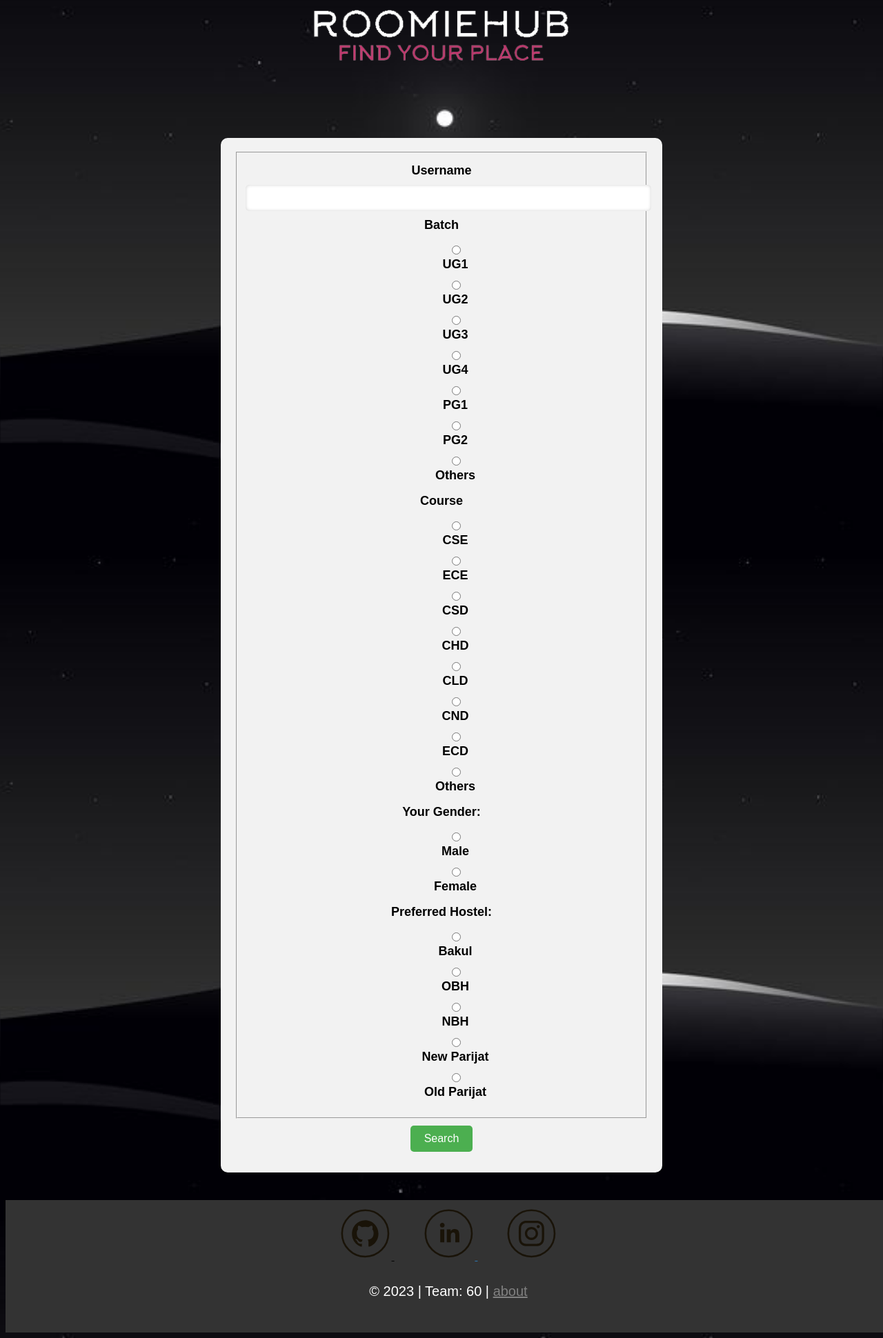
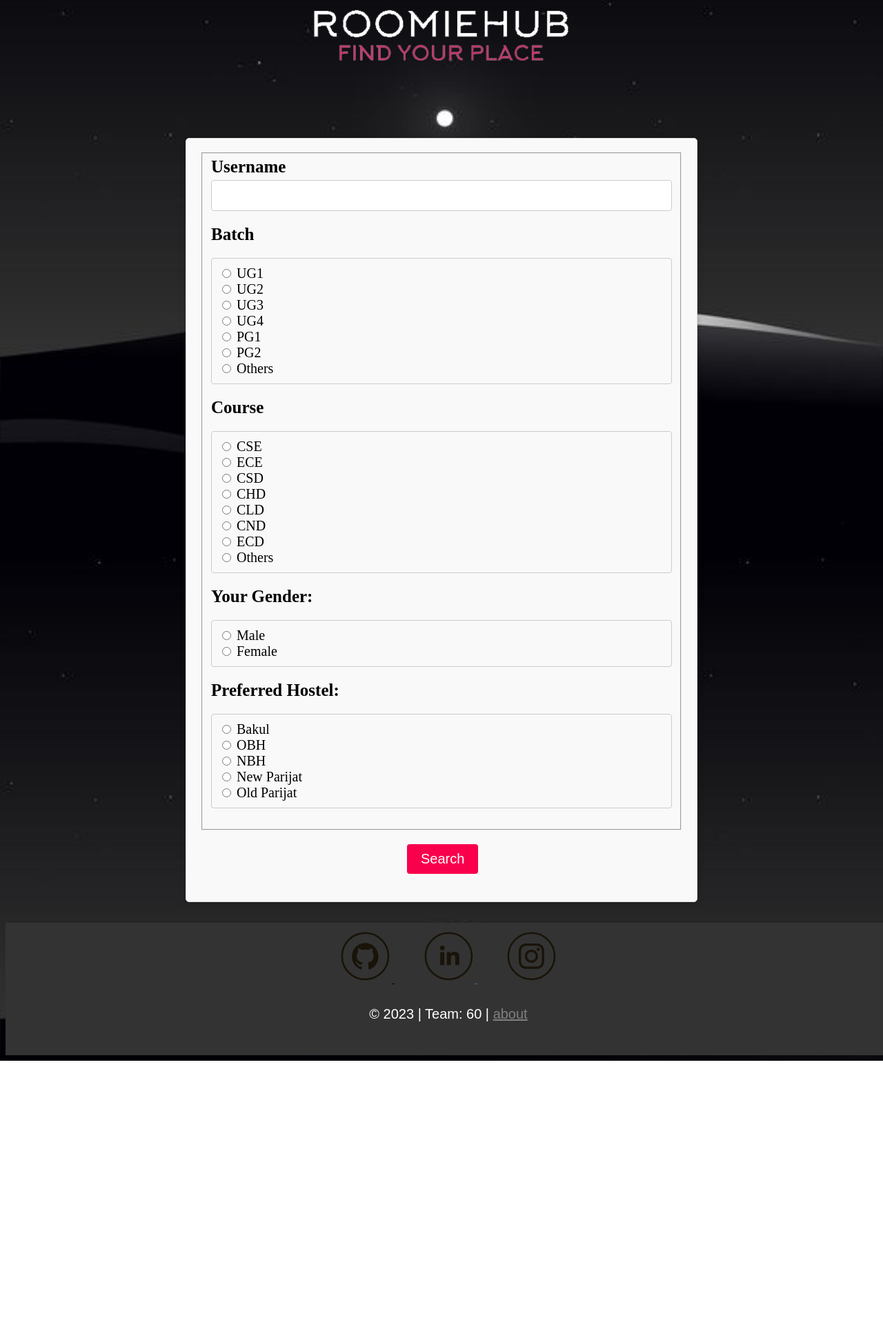
Before and after one commit to Vinit2244/Roomie-Hub, a Flask app: page /search in a window 1280 px wide. Shown: the part 227-2167 px from the top of the page at 69% size. After the commit the page ends 1765 px from the top, so only its background shows below. Run offline with Flask 3, Linux system fonts and the light colour scheme; some libraries are stand-ins or nearby versions.

Commit message:
search form

```diff
--- a/src/static/CSS/search.css
+++ b/src/static/CSS/search.css
@@ -15,12 +15,73 @@
     cursor: pointer;
     background-color: grey;
 }
-#year.year-radio{
+.container-search {
+    border-top-color: #f9004d;
+    border-top-style: solid;
+    border-top-width: 7px;
+}
+
+.form-container {
+    max-width: 700px;
+    margin: 0 auto;
+    padding: 20px;
+    background-color: #f9f9f9;
+    border: 1px solid #ddd;
+    border-radius: 5px;
+    box-shadow: 0 0 10px rgba(0, 0, 0, 0.2);
+}
+
+.form-group {
+    margin-bottom: 20px;
+}
+
+.username-label,
+.year-label,
+.course-label,
+.gender-label,
+.preferred-hostel-label {
+    display: block;
+    margin-bottom: 5px;
+    font-weight: bold;
+    font-size: 25px;
+
+}
+
+.username-textbox,
+.year-radio,
+.course-radio,
+.gender-radio,
+.preferred-hostel-dropdown {
+    width: 100%;
+    padding: 10px;
+    border: 1px solid #ccc;
+    border-radius: 4px;
+    box-sizing: border-box;
     list-style: none;
+    font-size: 20px;
 }
-#course.course-radio{
-    list-style: none;
+
+.search-btn {
+    background-color: #f9004d;
+    color: white;
+    padding: 10px 20px;
+    border: none;
+    border-radius: 4px;
+    cursor: pointer;
+    font-size: 20px;
 }
-.form-group{
-    list-style: none;
+
+.search-btn:hover {
+    background-color: #c70039;
 }
+
+.invalid-feedback {
+    color: #f9004d;
+    font-size: 14px;
+    margin-top: 5px;
+}
+
+.sbt-btn {
+    margin-top: 20px;
+    margin-left: 300px;
+}
--- a/src/templates/Main-Pages/search-page.html
+++ b/src/templates/Main-Pages/search-page.html
@@ -5,38 +5,16 @@
     <link rel="stylesheet" type="text/css" href="https://cdnjs.cloudflare.com/ajax/libs/font-awesome/4.7.0/css/font-awesome.min.css">
     <link rel="stylesheet" type="text/css" href="{{ url_for('static', filename='CSS/index.css') }}">
     <link rel="stylesheet" type="text/css" href="{{ url_for('static', filename='CSS/search.css') }}">
-    <link rel="stylesheet" type="text/css" href="{{ url_for('static', filename='CSS/signin.css') }}">
-<link rel="stylesheet" type="text/css" href="{{ url_for('static', filename='CSS/index.css') }}">
-<link rel="stylesheet" type="text/css" href="{{ url_for('static', filename='CSS/header-footer.css') }}">
-<link rel="stylesheet" type="text/css" href="{{ url_for('static', filename='CSS/signup.css') }}">
-<link rel="stylesheet" type="text/css"
-    href="https://cdnjs.cloudflare.com/ajax/libs/font-awesome/4.7.0/css/font-awesome.min.css">
-<link rel="stylesheet" type="text/css" href="{{ url_for('static', filename='CSS/index.css') }}">
-
-
     <style>
-
-        form {
-            margin-bottom: 40px;
-        }
-
         .container-search {
             border-top-color: #f9004d;
             border-top-style: solid;
             border-top-width: 7px;
         }
-/*
-        ul{
-            overflow-x: hidden;
-            white-space: nowrap;
-            height: 1em;
-            width: 100%;
-        } */
 
-        li{
-            display: inline;
+        .form-container {
+            margin-bottom: 30px;
         }
-
     </style>
 {%endblock css %}
 
@@ -116,7 +94,7 @@
                     {% endif %}
                 </div>
             </fieldset>
-            <div class="form-group">
+            <div class="form-group sbt-btn">
                 {{ form.submit(class="search-btn") }}
             </div>
         </form>
```
